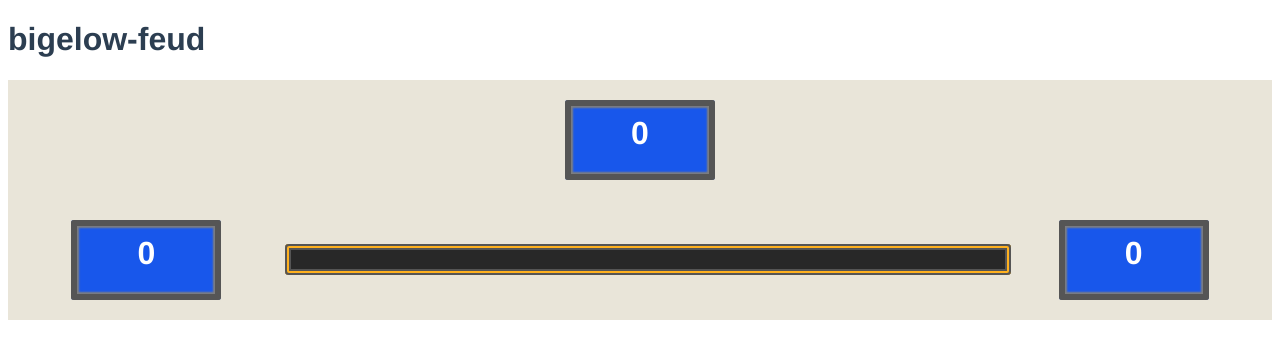
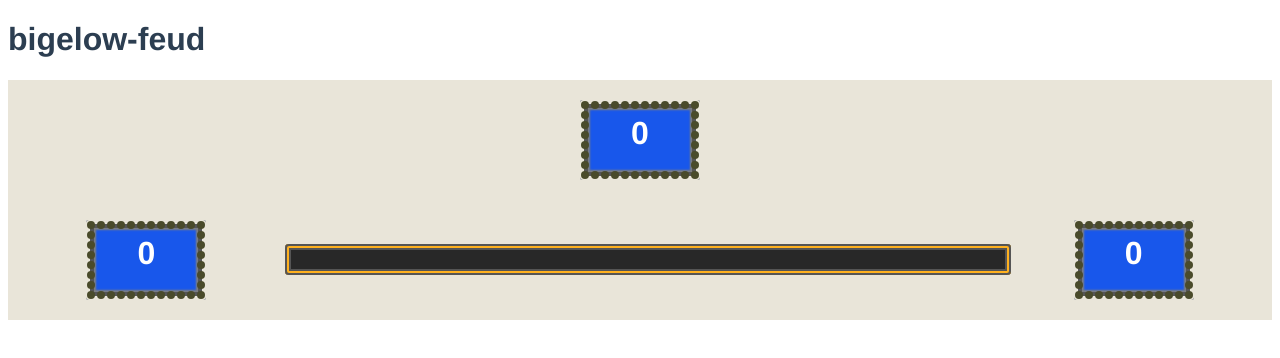
Before and after one commit to babbsblake/bigelow-feud, a Vue app: page /feud in a window 1280 px wide. Shown: the top 358 px of the page. Built offline with nearby package versions, Linux system fonts and the light colour scheme.

Commit message:
add activated prop for scorecontainers just because

```diff
--- a/src/components/ScoreContainer.vue
+++ b/src/components/ScoreContainer.vue
@@ -1,17 +1,94 @@
 <template>
-  <div class="score-container">
-    {{ display }}
+  <div ref="container" class="score-container">
+    <div class="dots-absolute">
+      <div v-for="row in numDotsY" :key="row" class="dot-row">
+        <div v-for="col in numDotsX" :key="col" class="dot" :class="{hidden: !shouldShowDot(row, col), activated: shouldActivateDot(row, col)}" />
+      </div>
+    </div>
+    <div class="score">
+      {{ display }}
+    </div>
   </div>
 </template>
 <script>
 export default {
+  mounted: function() {
+    this.numDotsX = Math.floor(this.$refs.container.clientWidth / 10);
+    this.numDotsY = Math.floor(this.$refs.container.clientHeight / 10);
+    if (this.activated) {
+      this.lightUpNextDot();
+    }
+  },
   props: {
     score: Number,
     zero: Boolean,
+    activated: Boolean,
   },
   data: function() {
     return {
-
+      numDotsX: 0,
+      numDotsY: 0,
+      curX: 1,
+      curY: 1,
+    }
+  },
+  methods: {
+    shouldShowDot: function(row, col) {
+      return row == 1 || row == this.numDotsY || col == 1 || col == this.numDotsX;
+    },
+    shouldActivateDot: function(row, col) {
+      return this.activated && row == this.curY && col == this.curX;
+    },
+    nextDot: function() {
+      // no idea if this massive thing will work
+      if (this.curX == 1) {
+        if (this.curY == 1) {
+          this.curX++;
+        } else {
+          this.curY--;
+        }
+      } else if (this.curY == 1) {
+        if (this.curX == this.numDotsX) {
+          this.curY++;
+        } else {
+          this.curX++;
+        }
+      } else if (this.curX == this.numDotsX) {
+        if (this.curY == this.numDotsY) {
+          this.curX--;
+        } else {
+          this.curY++;
+        }
+      } else if (this.curY == this.numDotsY) {
+        if (this.curX == 1) {
+          this.curY--;
+        } else {
+          this.curX--;
+        }
+      }
+    },
+    lightUpNextDot: function() {
+      this.nextDot();
+      setTimeout(() => {
+        if (this.activated) {
+          this.lightUpNextDot();
+        }
+      }, 20);
+    },
+    beginLightUp: function() {
+      this.curX = 1;
+      this.curY = 1;
+      this.lightUpNextDot();
+    }
+  },
+  watch: {
+    activated: function(newVal) {
+      if (newVal) {
+        this.lightUpNextDot();
+      } else {
+        this.curX = 0;
+        this.curY = 0;
+      }
     }
   },
   computed: {
@@ -23,18 +100,53 @@ export default {
 </script>
 <style lang="scss" scoped>
 .score-container {
+  position: relative;
   margin: 0 auto;
-  height: 50px;
-  width: 100px;
-  padding: 15px 25px;
+  height: 80px;
+  width: 120px;
   border-radius: 3px;
   text-align: center;
   color: white;
   font-weight: bold;
   font-size: 2em;
   box-shadow:
-    inset 0px 0px 0px 6px rgb(85, 85, 85),
-    inset 0px 0px 2px 8px rgb(126, 126, 126);
+    inset 0px 0px 0px 4px rgb(233, 229, 217),
+    inset 0px 0px 0px 8px rgb(85, 85, 85),
+    inset 0px 0px 2px 10px rgb(126, 126, 126);
   background-color: rgb(24, 87, 235);
+
+  .score {
+    padding: 15px 25px;
+  }
+}
+.dots-absolute {
+  position: absolute;
+  height: 100%;
+  width: 100%;
+  box-sizing: border-box;
+
+  .dot-row {
+    position: relative;
+    display: flex;
+    justify-content: space-between;
+  }
+
+  .dot {
+    height: 8px;
+    width: 8px;
+    border-radius: 4px;
+    margin: 1px;
+    background-color: rgb(74, 75, 43);
+
+    transition: background-color 0.4s;
+
+    &.activated {
+      transition: background-color 0s;
+      background-color: rgb(247, 255, 28);
+    }
+    &.hidden {
+      visibility: hidden;
+    }
+  }
 }
 </style>
```
